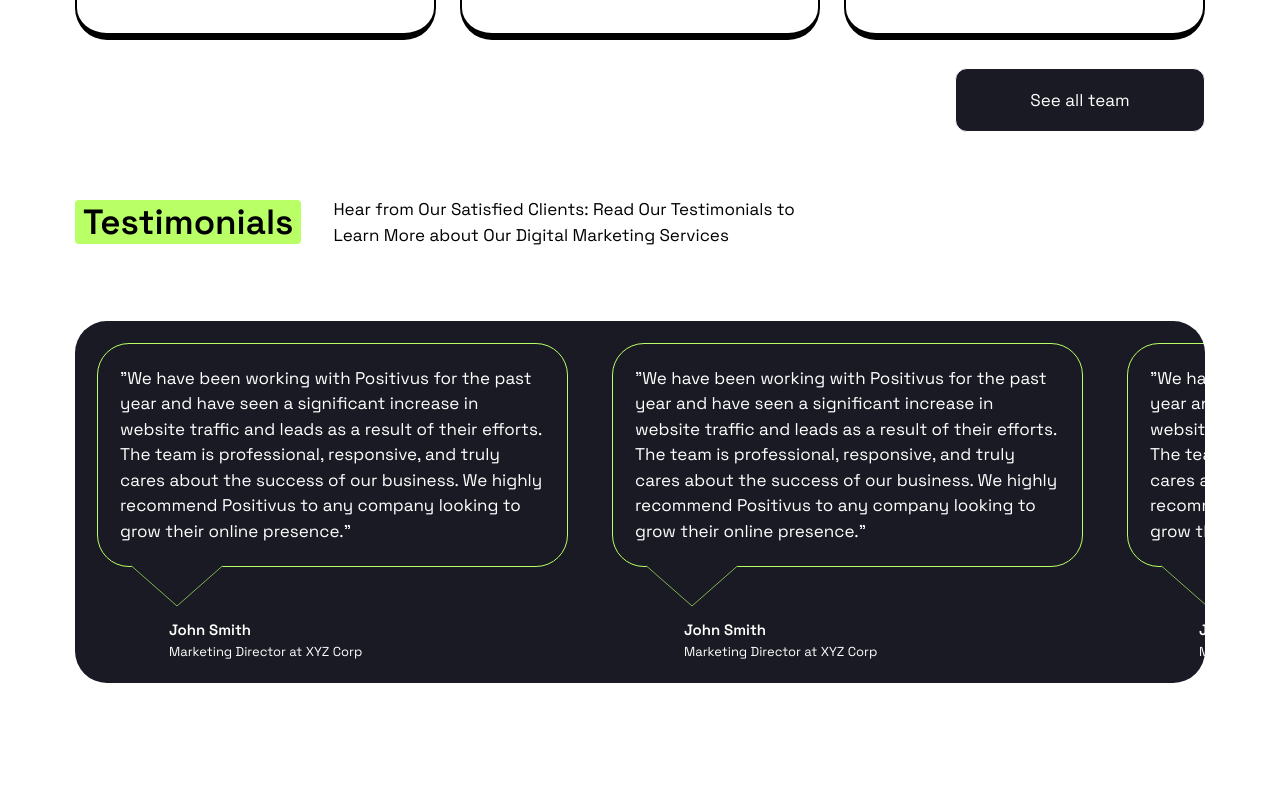
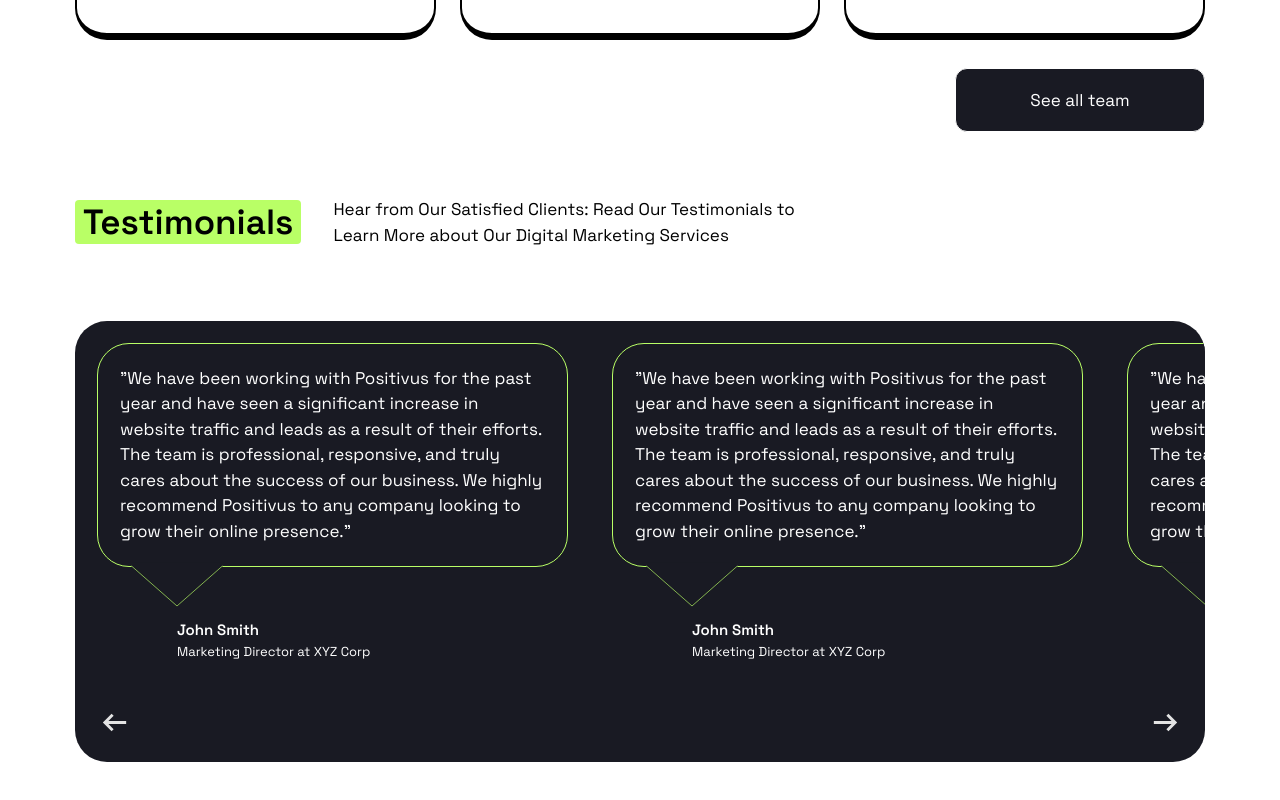
Before and after one commit to I-amHb/positivus-figma, a React (Vite) app: page / in a window 1280 px wide. Shown: the part 5167-5967 px from the top of the page. Before the commit the page ends 5912 px from the top, so only its background shows below. Built offline with nearby package versions, Linux system fonts and the light colour scheme.

Commit message:
added carousel effect to the testimonials inclusing navigation buttons

```diff
--- a/src/components/Testimonials.jsx
+++ b/src/components/Testimonials.jsx
@@ -1,4 +1,4 @@
-import React from 'react'
+import React, { useState, useEffect } from 'react'
 
 const Testimonials = () => {
 
@@ -18,7 +18,51 @@ const Testimonials = () => {
       role: "Marketing Director at XYZ Corp",
       quote: '"We have been working with Positivus for the past year and have seen a significant increase in website traffic and leads as a result of their efforts. The team is professional, responsive, and truly cares about the success of our business. We highly recommend Positivus to any company looking to grow their online presence."'
     },
+    {
+      name: 'John Smith',
+      role: "Marketing Director at XYZ Corp",
+      quote: '"We have been working with Positivus for the past year and have seen a significant increase in website traffic and leads as a result of their efforts. The team is professional, responsive, and truly cares about the success of our business. We highly recommend Positivus to any company looking to grow their online presence."'
+    },
   ]
+
+  const [current, setCurrent] = useState(0);
+  const [isMobile, setIsMobile] = useState(window.innerWidth < 661);
+
+  useEffect(() => {
+    const handleResize = () => {
+      setIsMobile(window.innerWidth < 661)
+    };
+
+    window.addEventListener('resize', handleResize);
+    return () => window.removeEventListener('resize', handleResize);
+  }, []);
+
+  const CARD_WIDTH = window.innerWidth >= 1024
+    ? 515
+    : window.innerWidth >= 661
+      ? 400
+      : null;
+
+  const transformStyle = isMobile
+    ? `translateX(-${current * 100}%)`
+    : `translateX(-${current * (CARD_WIDTH + 24)}px)`;
+
+  const prev = () => setCurrent(current === 0 ? testimonial.length - 1 : current - 1)
+  const next = () => setCurrent(current === testimonial.length - 1 ? 0 : current + 1)
+
+  const UserTestimonial = testimonial.map((user) => (
+    <div className='testimonial relative z-100  p-padding-sm min-w-[330px] '>
+      <div className='relative z-0 border border-primary bg-secondary p-padding-sm rounded-4xl'>
+        <p className='bg-secondary'>{user.quote}</p>
+      </div>
+      <div className=' absolute z-1 w-[100px] left-13 bottom-19'><svg id="eZRlzJQGx5k1" xmlns="http://www.w3.org/2000/svg" xmlns:xlink="http://www.w3.org/1999/xlink" viewBox="0 0 300 154" shape-rendering="geometricPrecision" text-rendering="geometricPrecision" project-id="6c993f5bfe7e4561aa31547ad62dfbe4" export-id="a0b70685cf66475c8478bcd10afdefb8" cached="false"><polygon points="50,69.193858 -100,200 200,200 50,69.193858" transform="matrix(1 0 0 -1 100 219.193858)" fill="#191a23" /><line x1="77.015355" y1="63.147792" x2="-59.578713" y2="-56.906235" transform="translate(72.984645 86.852208)" fill="none" stroke="#b9ff66" stroke-width="2" /><line x1="-75" y1="65.403071" x2="61.235294" y2="-54.650956" transform="translate(225 84.596929)" fill="none" stroke="#b9ff66" stroke-width="2" /></svg></div>
+      <div className='pl-12 md:pl-20 mt-13'>
+        <h2 className='font-bold text-[15px] md:text-[16] '>{user.name}</h2>
+        <p className='text-[13px] md:text-[18]'>{user.role}</p>
+      </div>
+      <div className='triangle border-primary'></div>
+    </div>
+  ))
 
   return (
     <section className='px-padding-sm lg:px-padding-lg h-auto' >
@@ -27,23 +71,20 @@ const Testimonials = () => {
         <p className='text-center max-w-[505px] lg:text-left'>Hear from Our Satisfied Clients: Read Our Testimonials to Learn More about Our Digital Marketing Services
         </p>
       </div>
-      <div className='testimonials-container h-auto text-white w-full min-h-24 mt-18 bg-secondary rounded-4xl'>
-        {testimonial.map((user) => (
-          <div className='testimonial relative z-100  p-padding-sm min-w-[330px] '>
-            <div className='relative z-0 border border-primary bg-secondary p-padding-sm rounded-4xl'>
-              <p className='bg-secondary'>{user.quote}</p>
-            </div>
-            <div className=' absolute z-1 w-[100px] left-13 bottom-19'><svg id="eZRlzJQGx5k1" xmlns="http://www.w3.org/2000/svg" xmlns:xlink="http://www.w3.org/1999/xlink" viewBox="0 0 300 154" shape-rendering="geometricPrecision" text-rendering="geometricPrecision" project-id="6c993f5bfe7e4561aa31547ad62dfbe4" export-id="a0b70685cf66475c8478bcd10afdefb8" cached="false"><polygon points="50,69.193858 -100,200 200,200 50,69.193858" transform="matrix(1 0 0 -1 100 219.193858)" fill="#191a23"/><line x1="77.015355" y1="63.147792" x2="-59.578713" y2="-56.906235" transform="translate(72.984645 86.852208)" fill="none" stroke="#b9ff66" stroke-width="2"/><line x1="-75" y1="65.403071" x2="61.235294" y2="-54.650956" transform="translate(225 84.596929)" fill="none" stroke="#b9ff66" stroke-width="2"/></svg></div>
-            <div className='pl-18 mt-13'>
-              <h2 className='font-bold text-[15px] md:text-[16] '>{user.name}</h2>
-              <p className='text-[13px] md:text-[18]'>{user.role}</p>
-            </div>
-            <div className='triangle border-primary'></div>
+      <div className=' h-auto text-white w-full min-h-24 mt-18 bg-secondary rounded-4xl overflow-hidden'>
+        <div className='testimonials-container transition-transform ease-out duration-500'
+          style={{ transform: transformStyle}}>
+          {UserTestimonial}
+        </div>
+        <div className='navigator-cont w-full'>
+          <div className='navigation w-full flex justify-between p-padding-sm '>
+            <button onClick={prev}><svg xmlns="http://www.w3.org/2000/svg" height="35px" viewBox="0 -960 960 960" width="35px" fill="#e3e3e3"><path d="M400-240 160-480l240-240 56 58-142 142h486v80H314l142 142-56 58Z" /></svg></button>
+            <button onClick={next}><svg xmlns="http://www.w3.org/2000/svg" height="35px" viewBox="0 -960 960 960" width="35px" fill="#e3e3e3"><path d="m560-240-56-58 142-142H160v-80h486L504-662l56-58 240 240-240 240Z" /></svg></button>
+          </div>
+        </div>
+      </div>
 
-          </div>
 
-        ))}
-      </div>
     </section>
   )
 }
--- a/src/index.css
+++ b/src/index.css
@@ -137,11 +137,13 @@ body {
 .testimonials-container {
   display: flex;
   flex-direction: row;
-  overflow-y: hidden;
-  overflow-x: scroll;
+  /* overflow-y: hidden;
+  overflow-x: scroll; */
 }
 
 .testimonial {
+  min-width: 100%;
+
   @media (width >= 661px) {
     min-width: 400px;
   }
```
Also changed, not shown: public/svg/arrow_left_alt_24dp_E3E3E3_FILL0_wght400_GRAD0_opsz24.svg (added), public/svg/arrow_right_alt_24dp_E3E3E3_FILL0_wght400_GRAD0_opsz24.svg (added).
